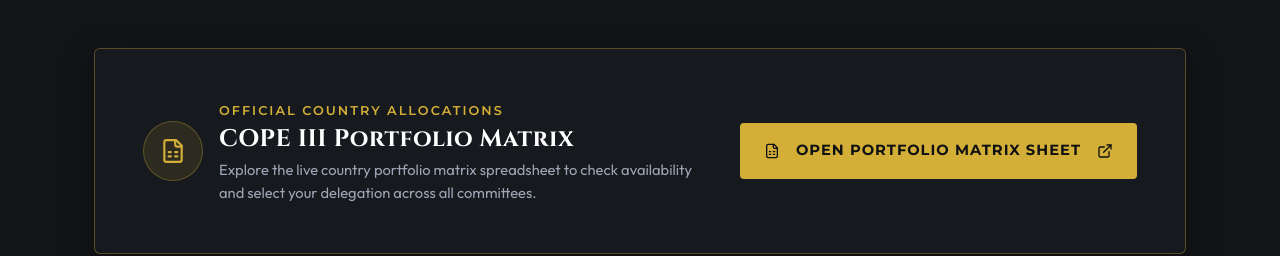
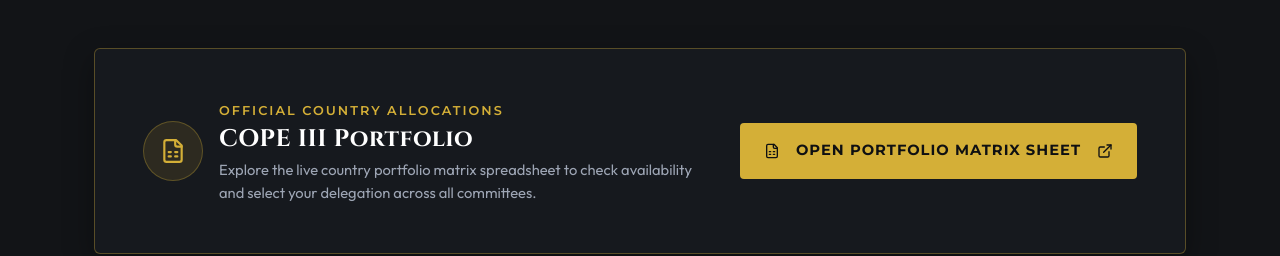
Before and after one commit to hazlived/dsumunsoc, a React (Vite) app: page /cope3 in a window 1280 px wide. Shown: the part 2421-2677 px from the top of the page. Built offline with nearby package versions, Linux system fonts and the light colour scheme.

Commit message:
Update Portfolio feature banner title to COPE III Portfolio

```diff
--- a/src/pages/Cope3.jsx
+++ b/src/pages/Cope3.jsx
@@ -270,7 +270,7 @@ const Cope3 = () => {
                 <div>
                   <span className="eyebrow-text mb-1">OFFICIAL COUNTRY ALLOCATIONS</span>
                   <h3 className="h4 fw-bold mb-1" style={{ color: "#FFFFFF", fontFamily: "'Cinzel', serif" }}>
-                    COPE III Portfolio Matrix
+                    COPE III Portfolio
                   </h3>
                   <p className="mb-0" style={{ color: "#9DA5B4", fontSize: "0.92rem" }}>
                     Explore the live country portfolio matrix spreadsheet to check availability and select your delegation across all committees.
--- a/src/pages/Home.jsx
+++ b/src/pages/Home.jsx
@@ -313,7 +313,7 @@ const Home = () => {
                 <div>
                   <span className="eyebrow-text mb-1">OFFICIAL COUNTRY ALLOCATIONS</span>
                   <h3 className="h4 fw-bold mb-1" style={{ color: "#FFFFFF", fontFamily: "'Cinzel', serif" }}>
-                    COPE III Portfolio Matrix
+                    COPE III Portfolio
                   </h3>
                   <p className="mb-0" style={{ color: "#9DA5B4", fontSize: "0.92rem" }}>
                     Explore the live country portfolio matrix spreadsheet to check availability and select your delegation across all committees.
```
